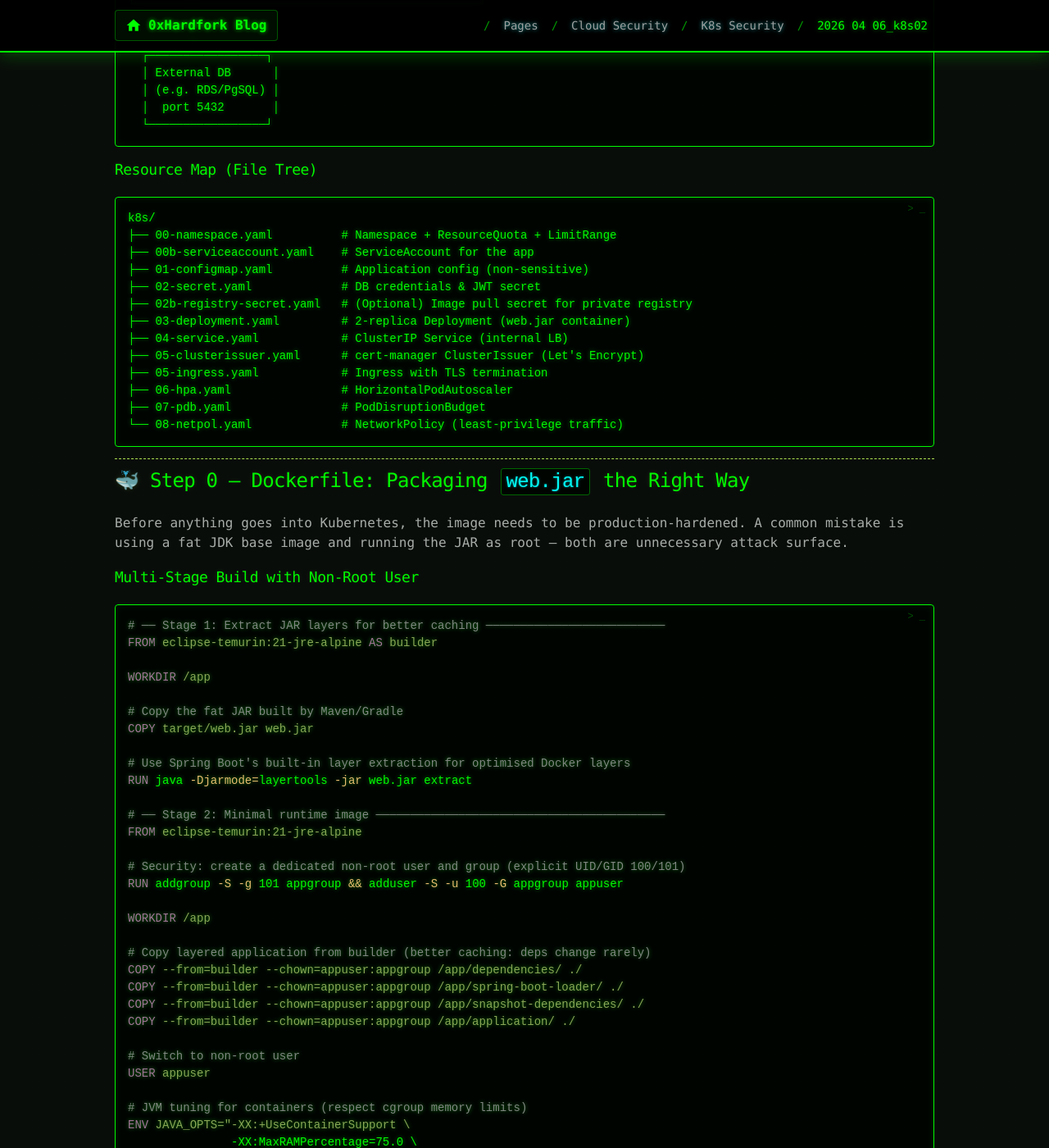
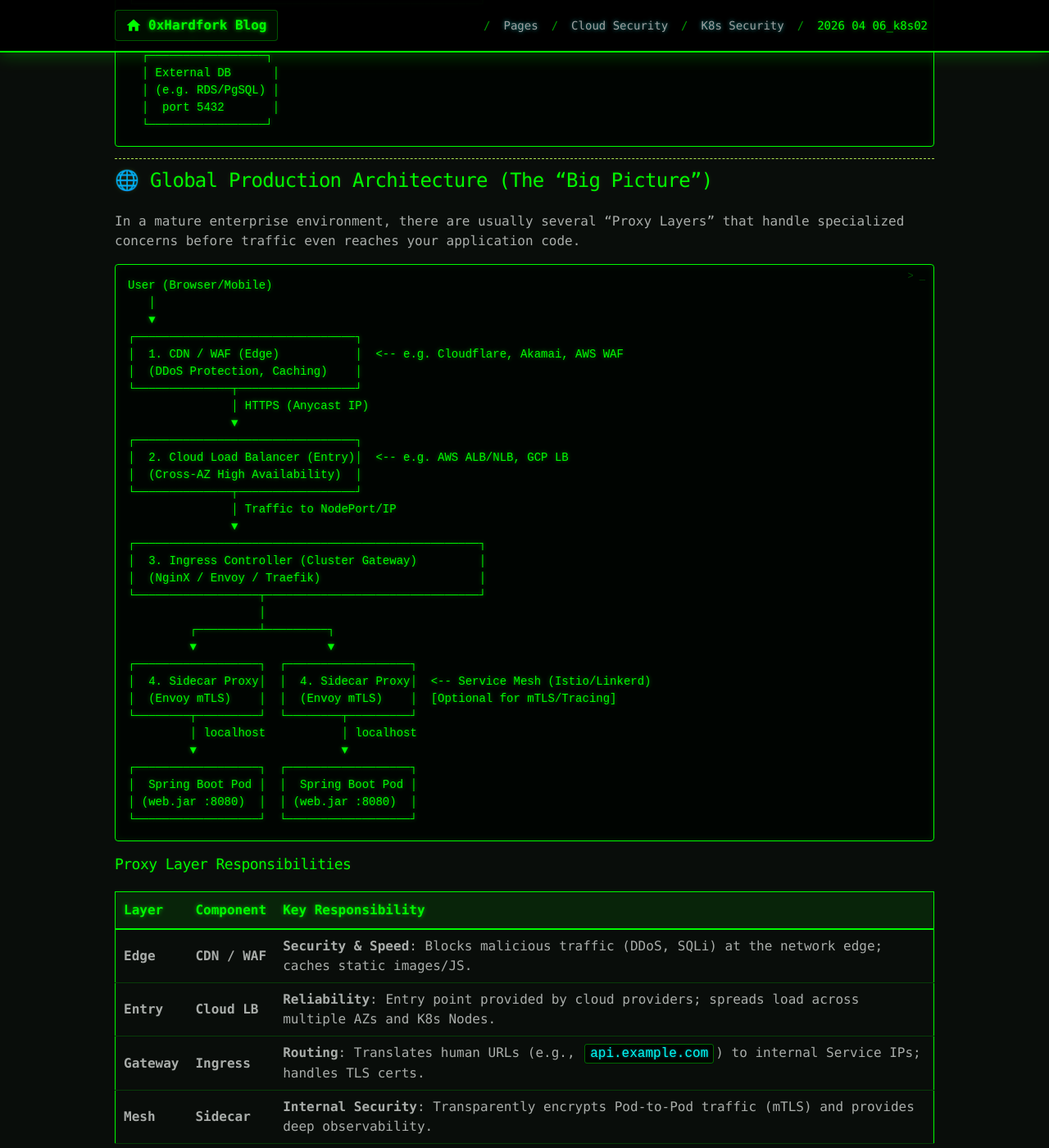
Before and after one commit to 0xHardfork/0xHardfork.github.io, a Jekyll site: the page built from pages/cloud-security/k8s-security/2026-04-06_k8s02.md, in a window 1280 px wide and 1400 px high, scrolled down 990 px. Shown: the whole window at 82% size. Built offline with Jekyll 4.4.1, drawn with Linux system fonts in a browser that asks for light colours.

Commit message:
docs: add global production architecture diagram and proxy layer breakdown to k8s security guide

````diff
--- a/pages/cloud-security/k8s-security/2026-04-06_k8s02.md
+++ b/pages/cloud-security/k8s-security/2026-04-06_k8s02.md
@@ -57,6 +57,58 @@ Internet
   │  port 5432       │
   └─────────────────┘
 ```
+
+---
+
+## 🌐 Global Production Architecture (The "Big Picture")
+
+In a mature enterprise environment, there are usually several "Proxy Layers" that handle specialized concerns before traffic even reaches your application code.
+
+```text
+User (Browser/Mobile)
+   │
+   ▼
+┌────────────────────────────────┐
+│  1. CDN / WAF (Edge)           │  <-- e.g. Cloudflare, Akamai, AWS WAF
+│  (DDoS Protection, Caching)    │
+└──────────────┬─────────────────┘
+               │ HTTPS (Anycast IP)
+               ▼
+┌────────────────────────────────┐
+│  2. Cloud Load Balancer (Entry)│  <-- e.g. AWS ALB/NLB, GCP LB
+│  (Cross-AZ High Availability)  │
+└──────────────┬─────────────────┘
+               │ Traffic to NodePort/IP
+               ▼
+┌──────────────────────────────────────────────────┐
+│  3. Ingress Controller (Cluster Gateway)         │
+│  (NginX / Envoy / Traefik)                       │
+└──────────────────┬───────────────────────────────┘
+                   │
+         ┌─────────┴─────────┐
+         ▼                   ▼
+┌──────────────────┐  ┌──────────────────┐
+│  4. Sidecar Proxy│  │  4. Sidecar Proxy│  <-- Service Mesh (Istio/Linkerd)
+│  (Envoy mTLS)    │  │  (Envoy mTLS)    │  [Optional for mTLS/Tracing]
+└────────┬─────────┘  └────────┬─────────┘
+         │ localhost           │ localhost
+         ▼                     ▼
+┌──────────────────┐  ┌──────────────────┐
+│  Spring Boot Pod │  │  Spring Boot Pod │
+│ (web.jar :8080)  │  │ (web.jar :8080)  │
+└──────────────────┘  └──────────────────┘
+```
+
+### Proxy Layer Responsibilities
+
+| Layer | Component | Key Responsibility |
+| :--- | :--- | :--- |
+| **Edge** | **CDN / WAF** | **Security & Speed**: Blocks malicious traffic (DDoS, SQLi) at the network edge; caches static images/JS. |
+| **Entry** | **Cloud LB** | **Reliability**: Entry point provided by cloud providers; spreads load across multiple AZs and K8s Nodes. |
+| **Gateway** | **Ingress** | **Routing**: Translates human URLs (e.g., `api.example.com`) to internal Service IPs; handles TLS certs. |
+| **Mesh** | **Sidecar** | **Internal Security**: Transparently encrypts Pod-to-Pod traffic (mTLS) and provides deep observability. |
+
+---
 
 ### Resource Map (File Tree)
 
````
